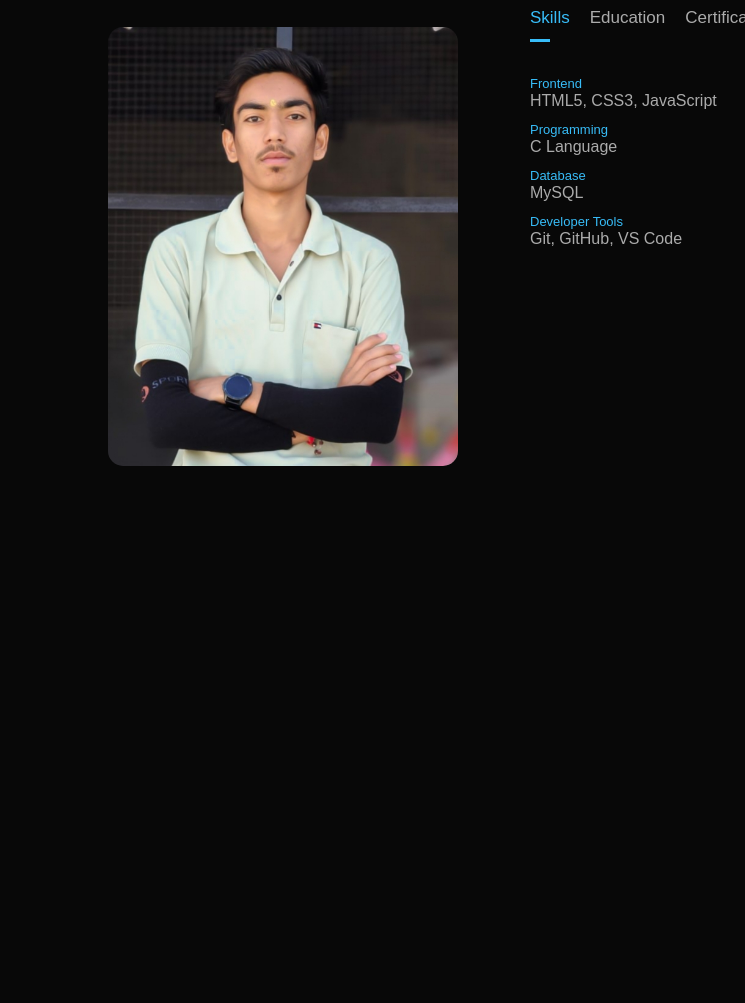
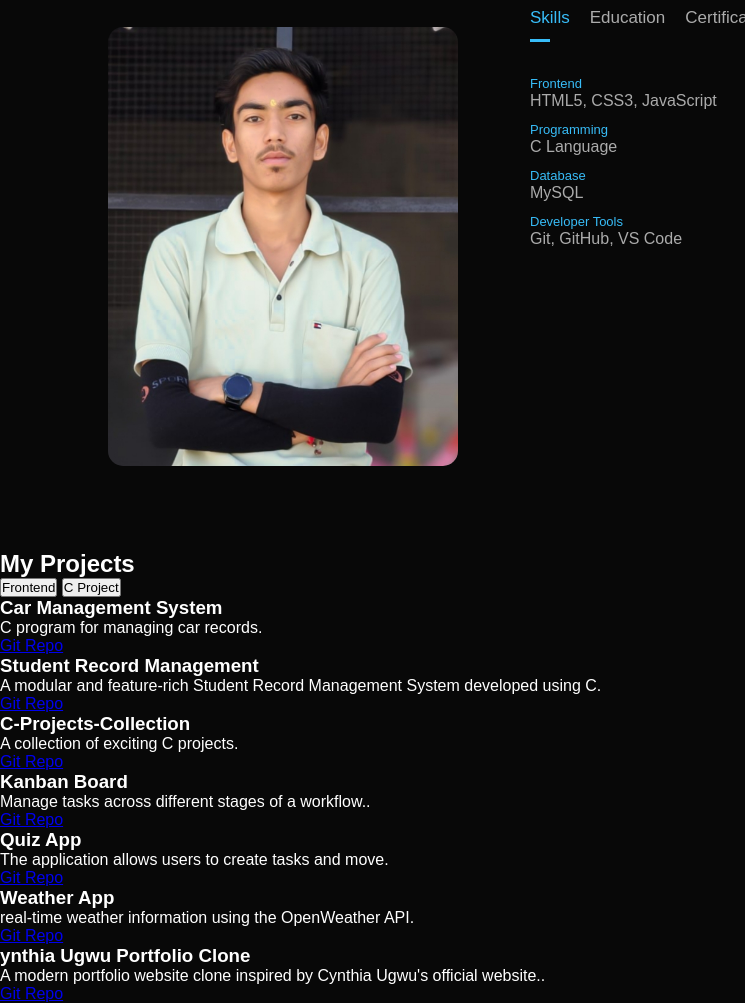
Before and after one commit to rahulsuthar90243-stack/Portfolio-Website, a plain HTML site: page index.html in a window 1280 px wide. Shown: the part 1189-2192 px from the top of the page, without its empty margins (0-745 px from the left). Before the commit the page ends 1739 px from the top, so only its background shows below. Drawn offline with Linux system fonts and the light colour scheme.

Commit message:
add project section

```diff
--- a/index.html
+++ b/index.html
@@ -127,10 +127,71 @@
             </div>
         </div>
 
+        <section id="projects">
+
+            <h2>My Projects</h2>
+
+            <div class="project-buttons">
+                <!-- <button id="all" class="btn-tab">All</button> -->
+                <button id="front" class="btn-tab">Frontend</button>
+                <button id="c" class="btn-tab">C Project</button>
+            </div>
+
+            <div class="project-container">
+
+                <!-- Default Visible -->
+                <div class="project-card c default">
+                    <h3>Car Management System</h3>
+                    <p>C program for managing car records.</p>
+                    <a href="https://github.com/rahulsuthar90243-stack/Car-Management-System-in-C">Git Repo</a>
+                </div>
+
+                <!-- Hidden First -->
+                <div class="project-card c">
+                    <h3>Student Record Management</h3>
+                    <p>A modular and feature-rich Student Record Management System developed using C.</p>
+                    <a href="https://github.com/rahulsuthar90243-stack/student-record-management-c">Git Repo</a>
+                </div>
+
+
+                <div class="project-card c">
+                    <h3>C-Projects-Collection</h3>
+                    <p>A collection of exciting C projects.</p>
+                    <a href="https://github.com/rahulsuthar90243-stack/C-Projects-Collection">Git Repo</a>
+                </div>
+
+                <!-- Default Visible -->
+                <div class="project-card frontend default">
+                    <h3>Kanban Board</h3>
+                    <p>Manage tasks across different stages of a workflow..</p>
+                    <a href="https://github.com/rahulsuthar90243-stack/-Kanban-Board">Git Repo</a>
+                </div>
+
+                <!-- Hidden First -->
+                <div class="project-card frontend">
+                    <h3>Quiz App</h3>
+                    <p>The application allows users to create tasks and move.</p>
+                 <a href="https://github.com/rahulsuthar90243-stack/Quiz-app">Git Repo</a>
+                </div>
+
+                 <div class="project-card frontend">
+                    <h3>Weather App</h3>
+                    <p>real-time weather information using the OpenWeather API.</p>
+                 <a href="https://github.com/rahulsuthar90243-stack/Weather-App">Git Repo</a>
+                </div>
+
+                <div class="project-card frontend">
+                    <h3>ynthia Ugwu Portfolio Clone</h3>
+                    <p>A modern portfolio website clone inspired by Cynthia Ugwu's official website..</p>
+                 <a href="https://github.com/rahulsuthar90243-stack/Cynthia-Ugwu-Project-Designer">Git Repo</a>
+                </div>
+            </div>
+
+        </section>
 
     </main>
 
-<script src="script.js"></script>
+    <script src="script.js"></script>
 </body>
 
 </html>
```
